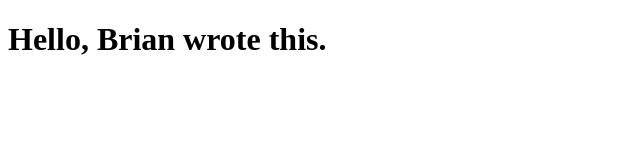
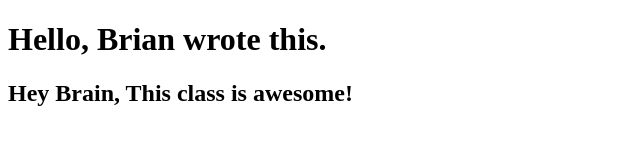
Before and after one commit to DiamondToliver/hello_world_collab, a plain HTML site: page index.html in a window 1280 px wide. Shown: the whole page, without its empty margins (0-640 px from the left). Drawn offline with Linux system fonts and the light colour scheme.

Commit message:
Corron's Comment

```diff
--- a/index.html
+++ b/index.html
@@ -8,6 +8,7 @@
 </head>
 <body>
     <h1>Hello, Brian wrote this.</h1>
+    <h2>Hey Brain, This class is awesome!</h2>
 
 </body>
 </html>
```
